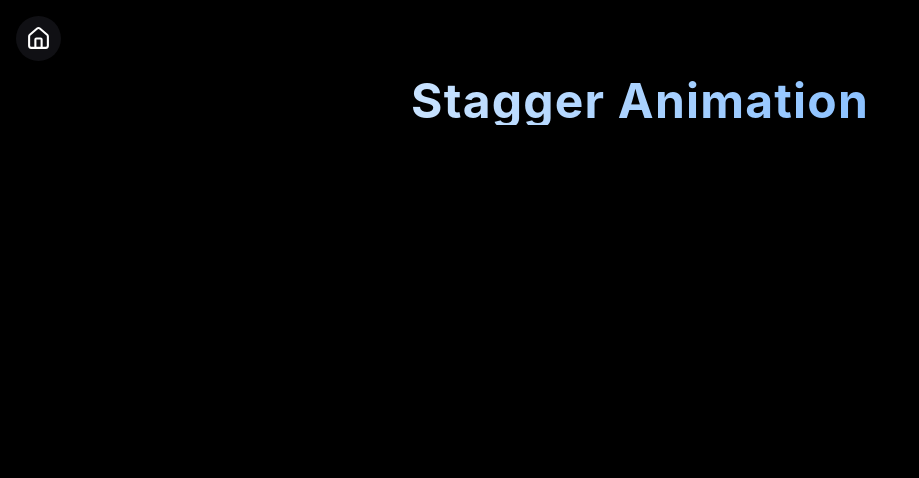
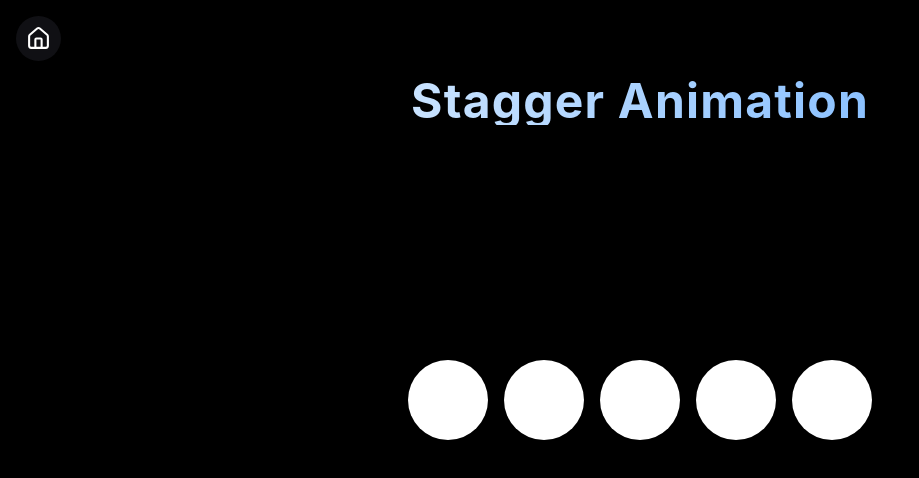
Before and after one commit to Hrisshhii/react-practice, a React (Vite) app in the folder framermotion/: page /#/stagger in a window 1280 px wide. Shown: the top 478 px of the page, without its empty margins (0-919 px from the left). Built offline with nearby package versions, Linux system fonts and the light colour scheme.

Commit message:
Creating basic staggering animation

```diff
--- a/framermotion/src/components/Stagger/Stagger.tsx
+++ b/framermotion/src/components/Stagger/Stagger.tsx
@@ -1,5 +1,20 @@
 import {motion} from "framer-motion";
 import { BackHome } from "../BackHome";
+
+const parentVariant={
+    hidden:{opacity:0},
+    visible:{
+        opacity:1,
+        transition:{
+            staggerChildren:0.8,
+        },
+    },
+};
+
+const childVariant={
+    hidden:{opacity:0,y:20},
+    visible:{opacity:1,y:0},
+};
 
 const Stagger = () => {
   return (
@@ -10,6 +25,11 @@ const Stagger = () => {
         <h1 className="text-center text-5xl font-bold bg-clip-text bg-linear-to-r from-white to-blue-400 text-transparent tracking-wide">
             Stagger Animation
         </h1>
+      <motion.div variants={parentVariant} initial="hidden" animate="visible" className="absolute inset-0 flex justify-center items-center">
+        {[...Array(5)].map((_,index)=>(
+            <motion.div key={index} className="h-20 w-20 rounded-full bg-white m-2" variants={childVariant}/>
+        ))}
+      </motion.div>
     </div>
   )
 }
```
